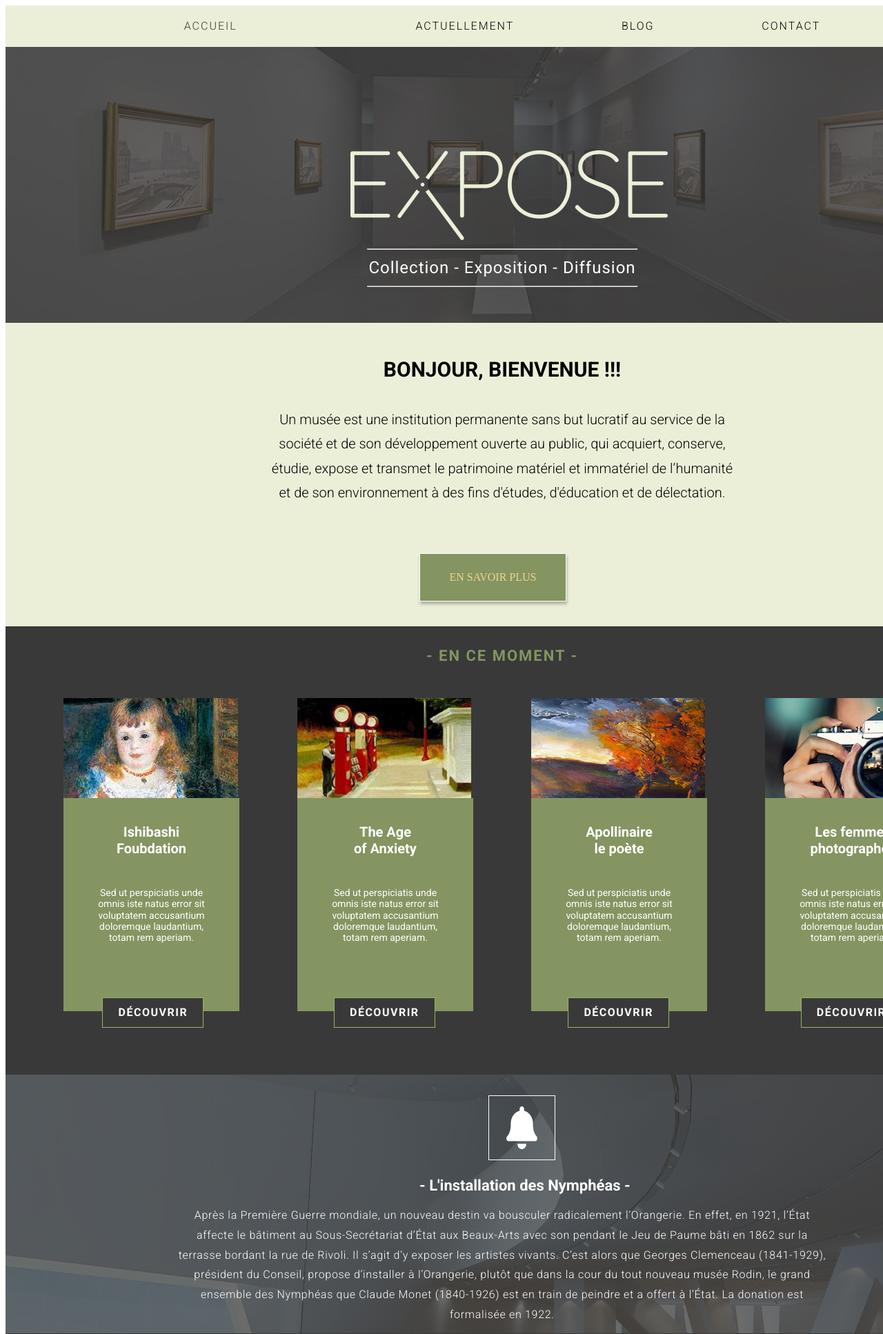
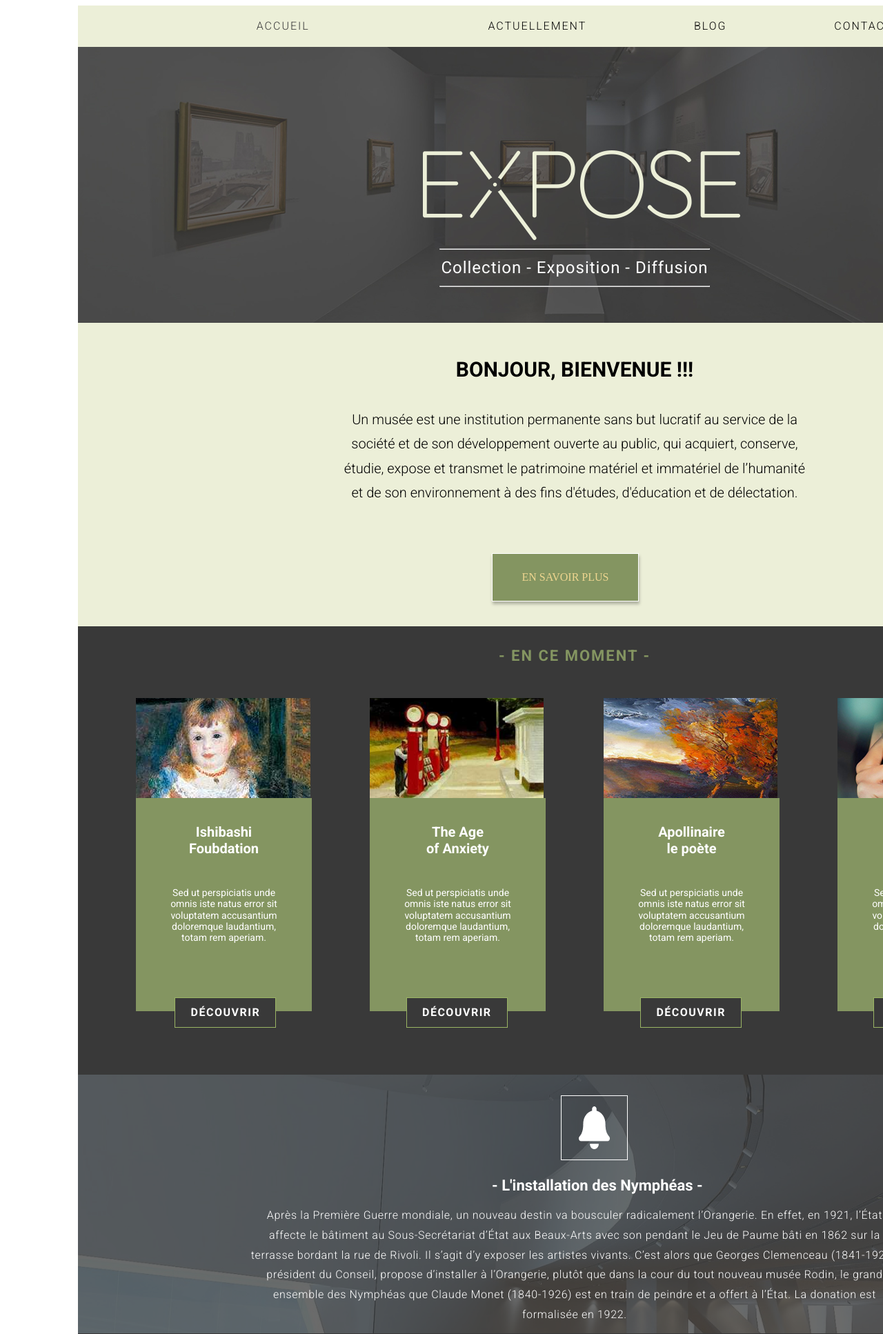
Before and after one commit to EthanDelannoy/DWWM, a PHP site: page / in a window 1280 px wide; the page is wider, and only the part inside the window is pictured. Shown: the top 1934 px of that part at 69% size. Run offline with PHP 8.4, Linux system fonts and the light colour scheme.

Commit message:
25-03-24

```diff
--- a/HTML CSS/7 - Expose/Style.css
+++ b/HTML CSS/7 - Expose/Style.css
@@ -1,5 +1,6 @@
-body{
+main{
     width: 1440px;
+    margin-left: 105px;
 }
 
 /* Barre de naviguation */
@@ -530,8 +531,9 @@ h5{
     }
 
     }
-    body{
+    main{
         width: 768px;
+        margin: 0;
     }
 
     /* Barre de naviguation */
--- a/HTML CSS/7 - Expose/index.html
+++ b/HTML CSS/7 - Expose/index.html
@@ -15,6 +15,7 @@
 
 <body>
 
+<main>
     <nav> <div class="accueil">ACCUEIL</div> ACTUELLEMENT BLOG CONTACT</nav>
 
     <header>
@@ -152,7 +153,7 @@
 
         </section>
 
-
+    </main>
 
 </body>
 
```
